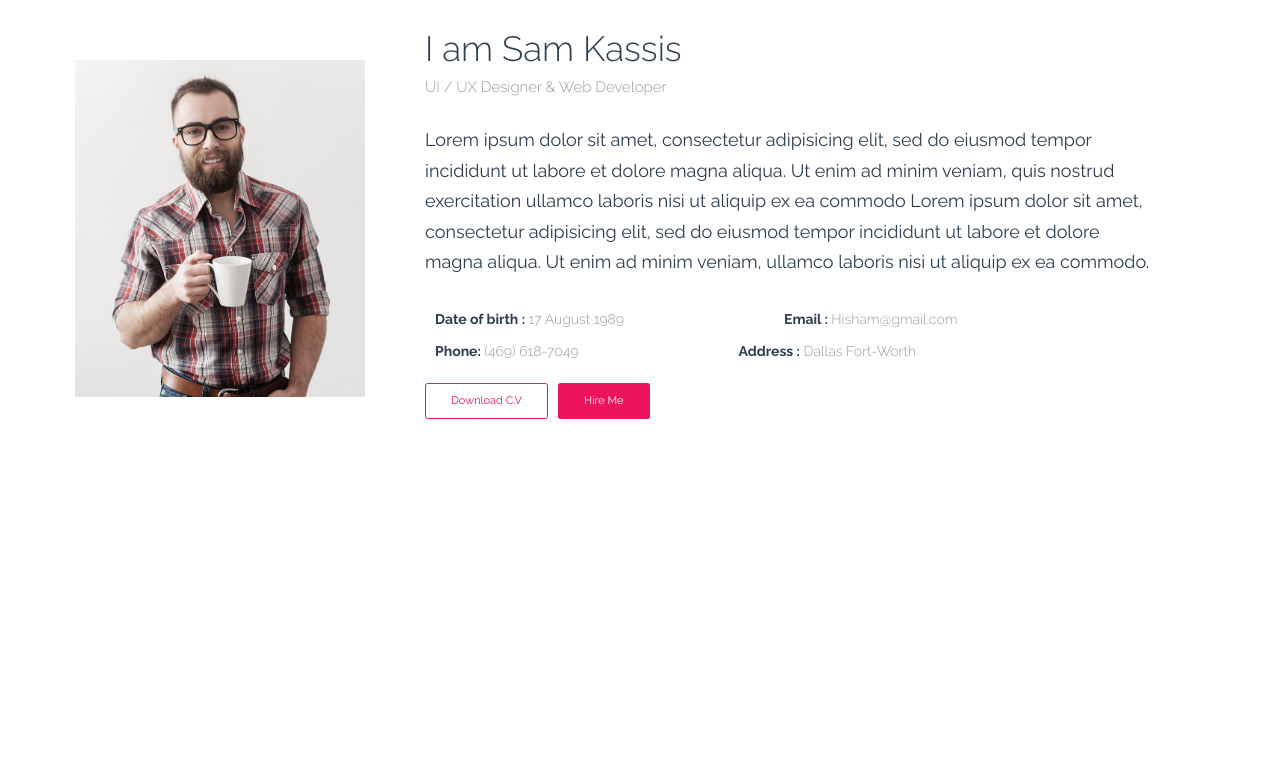
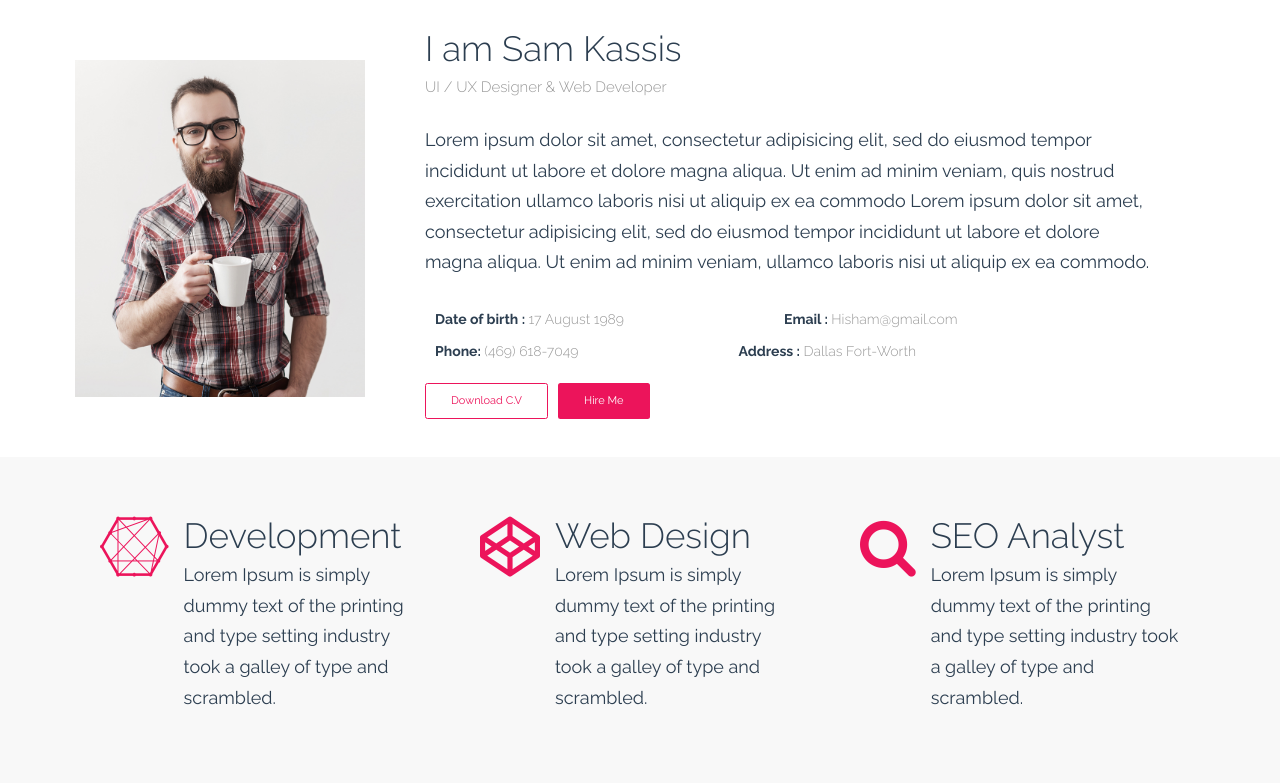
Before and after one commit to kassisdevs/my_portfolio, a website: page src/index.html in a window 1280 px wide. Shown: the part 800-1583 px from the top of the page. Before the commit the page ends 1257 px from the top, so only its background shows below. Drawn offline with Linux system fonts and the light colour scheme.

Commit message:
skills added img fixed

```diff
--- a/src/index.html
+++ b/src/index.html
@@ -79,6 +79,34 @@
     </div>
   </div>
 </section>
+<!-- SKILLS -->
+<section class="skills p-5">
+<div class="container">
+  <div class="row">
+    <div class="col-lg-4 d-flex flex-row p-5">
+<i class="fa fa-connectdevelop skills-icon"></i>
+<div class="ml-4">
+  <h6 class="heading-3">Development</h6>
+  <p class="paragraph">Lorem Ipsum is simply dummy text of the printing and type setting industry took a galley of type and scrambled.</p>
+</div>
+    </div>
+    <div class="col-lg-4 d-flex flex-row p-5">
+<i class="fa fa-codepen skills-icon"></i>
+<div class="ml-4">
+  <h6 class="heading-3">Web Design</h6>
+  <p class="paragraph">Lorem Ipsum is simply dummy text of the printing and type setting industry took a galley of type and scrambled.</p>
+</div>
+    </div>
+    <div class="col-lg-4 d-flex flex-row p-5">
+<i class="fa fa-search skills-icon"></i>
+<div class="ml-4">
+  <h6 class="heading-3">SEO Analyst</h6>
+  <p class="paragraph">Lorem Ipsum is simply dummy text of the printing and type setting industry took a galley of type and scrambled.</p>
+</div>
+    </div>
+  </div>
+</div>
+</section>
 
 <script src="js/jquery.min.js"></script>
 <script src="js/popper.min.js"></script>
--- a/src/scss/_base.scss
+++ b/src/scss/_base.scss
@@ -4,6 +4,7 @@ $color-secondary: #ec145b;
 
 $color-grey-light: #999;
 $color-blue: #337ab7;
+$bg-grey: #f8f8f8;
 // FONT VARIABLES
 $font-primary: 'Raleway', sans-serif;
 
--- /dev/null
+++ b/src/scss/_skills.scss
@@ -0,0 +1,7 @@
+.skills {
+  background-color: $bg-grey;
+  &-icon {
+    font-size: 6rem;
+    color: $color-secondary;
+  }
+}
--- a/src/scss/style.scss
+++ b/src/scss/style.scss
@@ -3,4 +3,5 @@
 @import "navbar";
 @import "header";
 @import "about";
+@import "skills";
 @import "footer";
```
Also changed, not shown: src/css/style.css.
